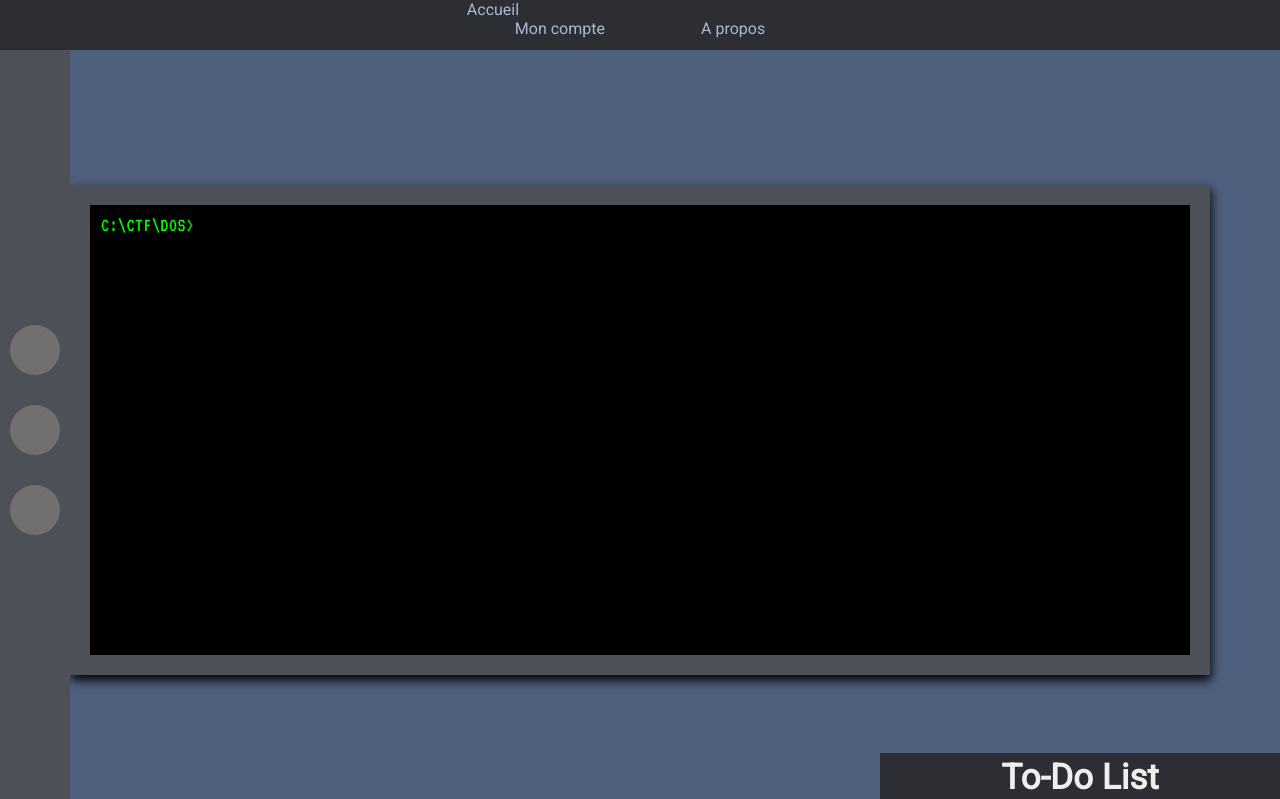
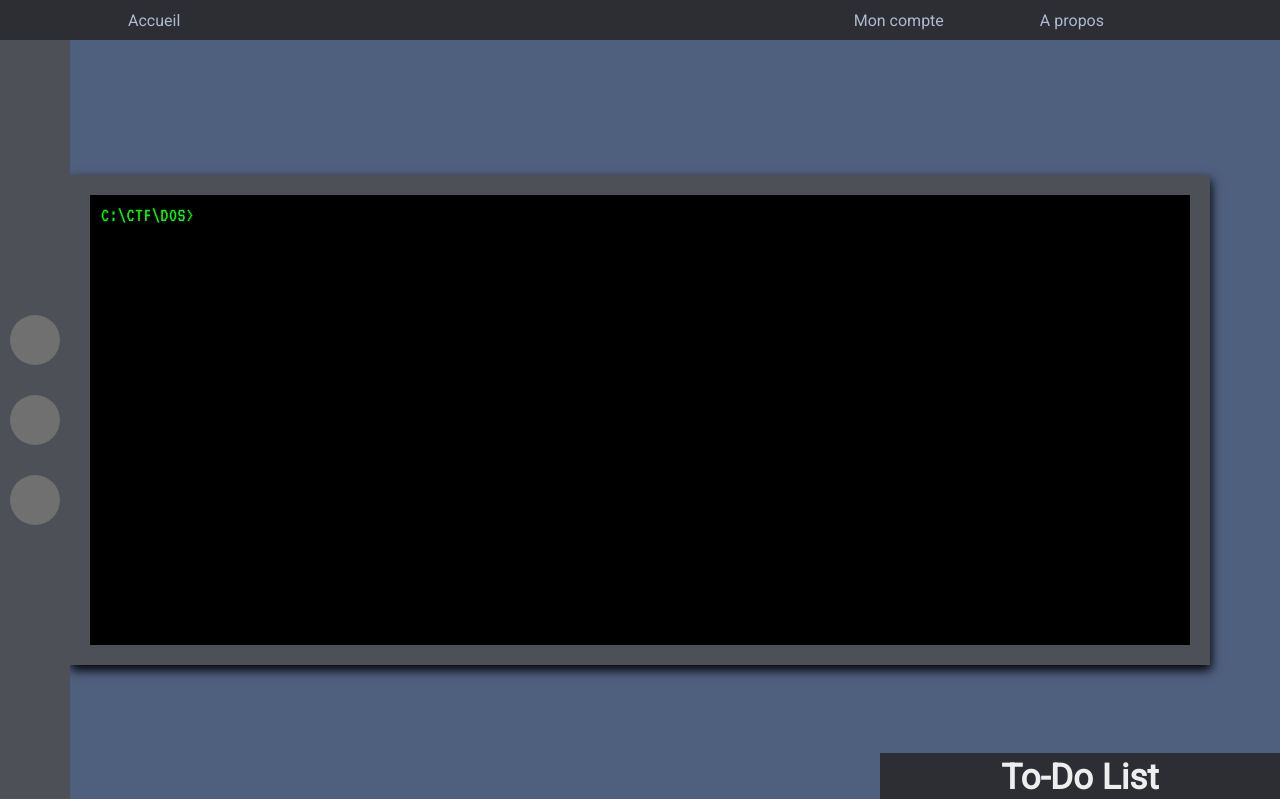
Before and after one commit to timoogo/CTF, a PHP site: page / in a window 1280 px wide. Shown: the top 799 px of the page. Run offline with PHP 8.4, Linux system fonts and the light colour scheme.

Commit message:
:wrench: fix height on large screens :wrench:

```diff
--- a/style/style.css
+++ b/style/style.css
@@ -14,19 +14,25 @@ body{
 }
 
 header{
-    min-height: 50px;
+    min-height: 5vh;
     width: 100%;
     background-color: #2c2e33;
     display: flex;
-    justify-content: space-around;
-    align-content: center;
+    justify-content: center;
+    align-items: center;
     color: var(--clear-color);
     position: relative;
     top: 0%;
     z-index: 10;
+}
 
+nav{
+    display: flex;
+    align-items: center;
+    justify-content: space-between;
+    width: 80%;
+}
 
-}
 .logo, nav ul{
     align-items: center;
     display: flex;
```
